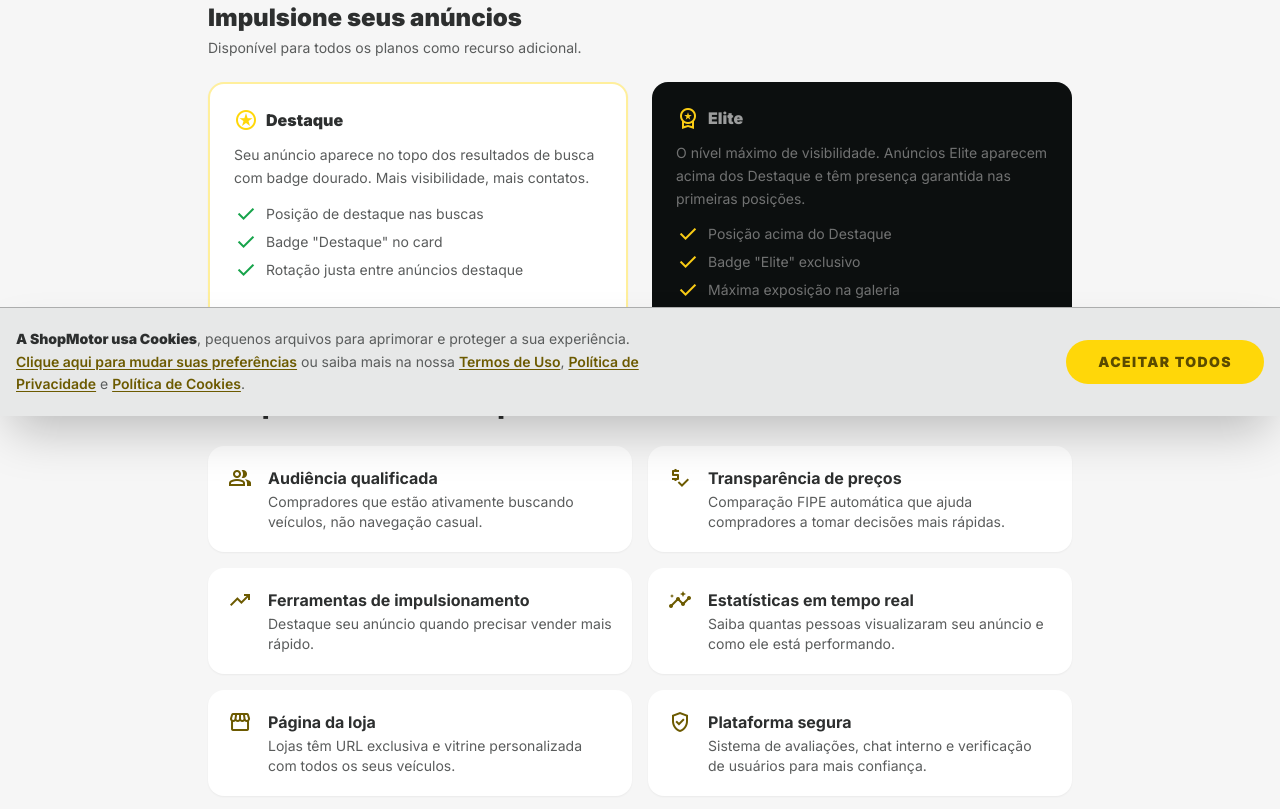
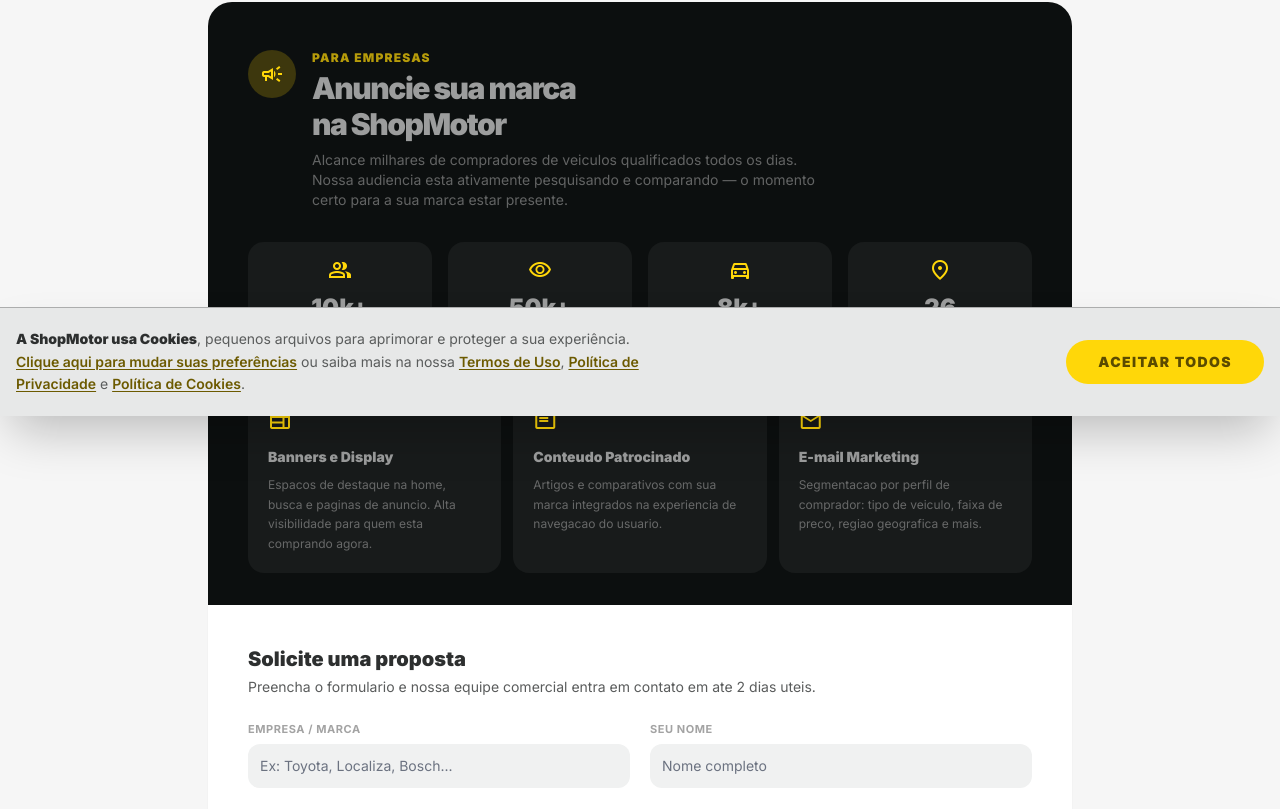
Before and after one commit to csantanapp/shopmotor, a Next.js app: page /anuncie in a window 1280 px wide. Shown: the part 384-1193 px from the top of the page. Built offline with nearby package versions, Linux system fonts and the light colour scheme; no server answers; the database is empty.

Commit message:
chore: remove impulsionamento and por que anunciar sections from /anuncie

```diff
--- a/src/app/(site)/anuncie/page.tsx
+++ b/src/app/(site)/anuncie/page.tsx
@@ -20,64 +20,6 @@
         <p className="text-on-surface-variant text-base leading-relaxed max-w-xl">
           Alcance milhares de compradores qualificados em todo o Brasil. Planos para pessoa física e lojas, com ferramentas que fazem a diferença.
         </p>
-      </div>
-
-      {/* Impulsionamento */}
-      <div className="space-y-6">
-        <div>
-          <h2 className="text-2xl font-black text-on-surface">Impulsione seus anúncios</h2>
-          <p className="text-sm text-on-surface-variant mt-1">Disponível para todos os planos como recurso adicional.</p>
-        </div>
-        <div className="grid grid-cols-1 md:grid-cols-2 gap-6">
-          <div className="bg-surface-container-lowest rounded-2xl shadow-sm p-6 space-y-3 border-2 border-primary-container/40">
-            <div className="flex items-center gap-2">
-              <span className="material-symbols-outlined text-primary-container text-xl">stars</span>
-              <h3 className="font-black text-on-surface">Destaque</h3>
-            </div>
-            <p className="text-sm text-on-surface-variant leading-relaxed">Seu anúncio aparece no topo dos resultados de busca com badge dourado. Mais visibilidade, mais contatos.</p>
-            <ul className="space-y-1 text-sm text-on-surface-variant">
-              <li className="flex items-center gap-2"><span className="material-symbols-outlined text-green-600 text-sm">check</span>Posição de destaque nas buscas</li>
-              <li className="flex items-center gap-2"><span className="material-symbols-outlined text-green-600 text-sm">check</span>Badge "Destaque" no card</li>
-              <li className="flex items-center gap-2"><span className="material-symbols-outlined text-green-600 text-sm">check</span>Rotação justa entre anúncios destaque</li>
-            </ul>
-          </div>
-
-          <div className="bg-inverse-surface rounded-2xl p-6 space-y-3">
-            <div className="flex items-center gap-2">
-              <span className="material-symbols-outlined text-yellow-400 text-xl">workspace_premium</span>
-              <h3 className="font-black text-inverse-on-surface">Elite</h3>
-            </div>
-            <p className="text-sm text-inverse-on-surface/70 leading-relaxed">O nível máximo de visibilidade. Anúncios Elite aparecem acima dos Destaque e têm presença garantida nas primeiras posições.</p>
-            <ul className="space-y-1 text-sm text-inverse-on-surface/70">
-              <li className="flex items-center gap-2"><span className="material-symbols-outlined text-yellow-400 text-sm">check</span>Posição acima do Destaque</li>
-              <li className="flex items-center gap-2"><span className="material-symbols-outlined text-yellow-400 text-sm">check</span>Badge "Elite" exclusivo</li>
-              <li className="flex items-center gap-2"><span className="material-symbols-outlined text-yellow-400 text-sm">check</span>Máxima exposição na galeria</li>
-            </ul>
-          </div>
-        </div>
-      </div>
-
-      {/* Por que anunciar */}
-      <div className="space-y-6">
-        <h2 className="text-2xl font-black text-on-surface">Por que anunciar na ShopMotor?</h2>
-        <div className="grid grid-cols-1 md:grid-cols-2 gap-4">
-          {[
-            { icon: "group", title: "Audiência qualificada", desc: "Compradores que estão ativamente buscando veículos, não navegação casual." },
-            { icon: "price_check", title: "Transparência de preços", desc: "Comparação FIPE automática que ajuda compradores a tomar decisões mais rápidas." },
-            { icon: "trending_up", title: "Ferramentas de impulsionamento", desc: "Destaque seu anúncio quando precisar vender mais rápido." },
-            { icon: "insights", title: "Estatísticas em tempo real", desc: "Saiba quantas pessoas visualizaram seu anúncio e como ele está performando." },
-            { icon: "storefront", title: "Página da loja", desc: "Lojas têm URL exclusiva e vitrine personalizada com todos os seus veículos." },
-            { icon: "verified_user", title: "Plataforma segura", desc: "Sistema de avaliações, chat interno e verificação de usuários para mais confiança." },
-          ].map(item => (
-            <div key={item.title} className="flex items-start gap-4 bg-surface-container-lowest rounded-2xl p-5 shadow-sm">
-              <span className="material-symbols-outlined text-primary text-2xl flex-shrink-0">{item.icon}</span>
-              <div>
-                <p className="font-bold text-on-surface">{item.title}</p>
-                <p className="text-sm text-on-surface-variant mt-0.5">{item.desc}</p>
-              </div>
-            </div>
-          ))}
-        </div>
       </div>
 
       {/* Anuncie sua marca */}
```
